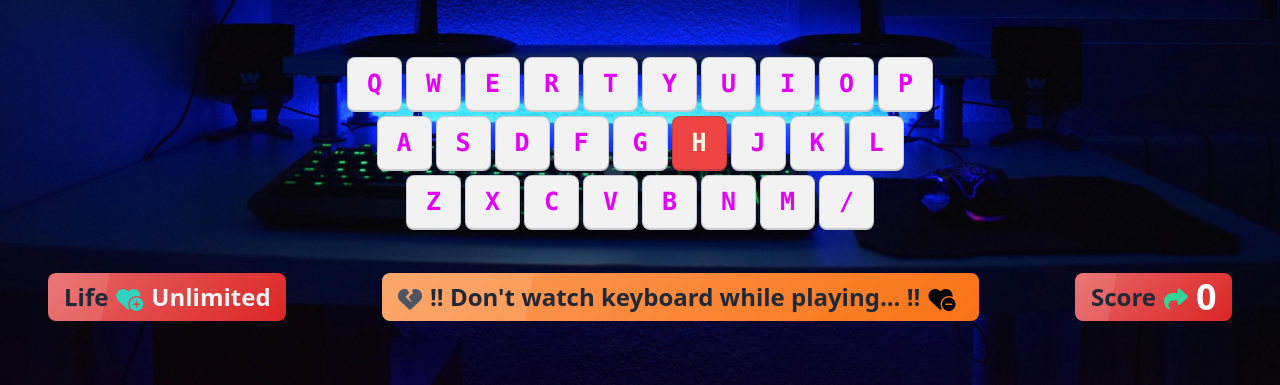
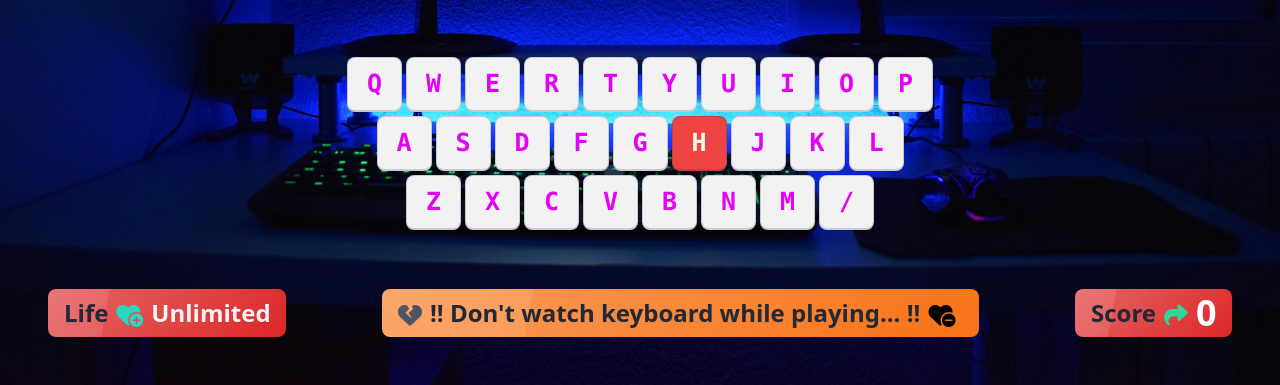
Before and after one commit to Waliur-Rafiq-Sami/play_alphabet-games, a plain HTML site: page index.html in a window 1280 px wide. Both pictures are taken after a click on the button "PlaY". Shown: the part 415-800 px from the top of the page. Drawn offline with nearby package versions, Linux system fonts and the light colour scheme.

Commit message:
last update2

```diff
--- a/index.html
+++ b/index.html
@@ -110,7 +110,7 @@
             </div>
           </div>
         </div>
-        <div class="flex justify-around text-3xl text-gray-100 -mt-28 mx-auto">
+        <div class="flex justify-around text-3xl text-gray-100 -mt-24 mx-auto">
           <div>
             <button class="btn glass bg-red-600 font-bold text-2xl">
               Life
```
